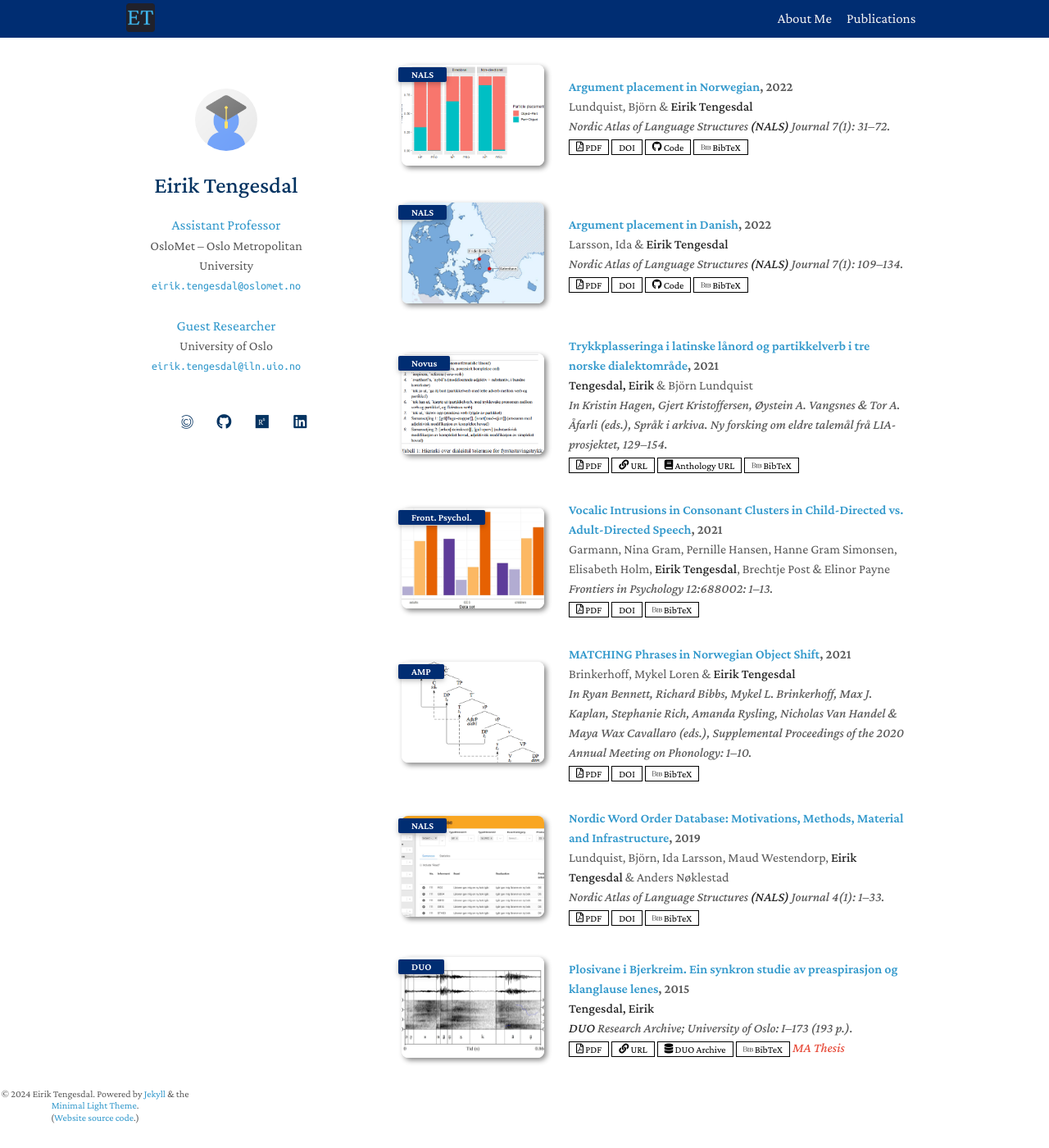
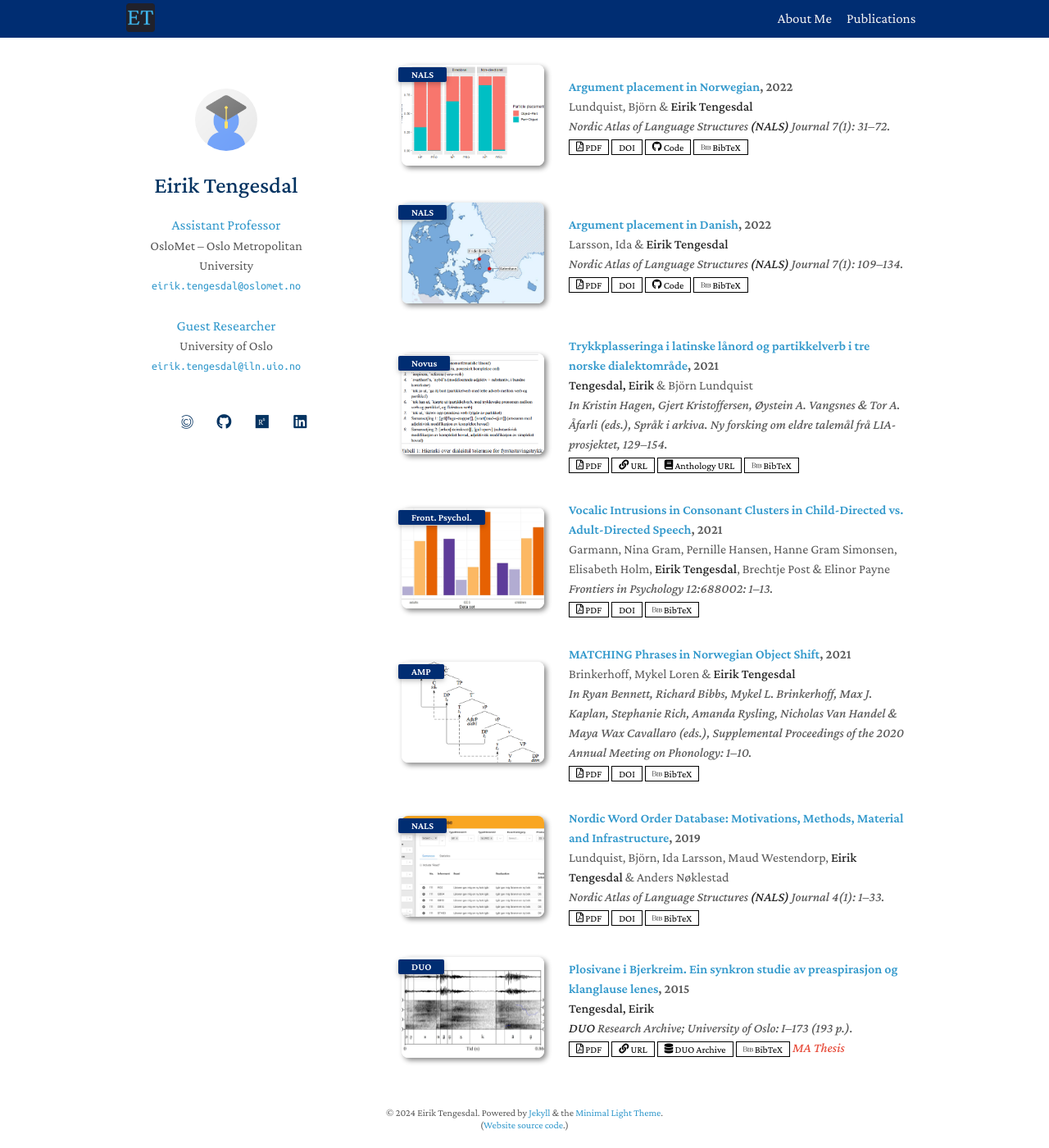
Before and after one commit to EirikTengesdal/eiriktengesdal.no-old, a Jekyll site: the page built from index.md, in a window 1280 px wide and 1400 px high, scrolled down 488 px. Shown: the whole window at 82% size. Built offline with Jekyll 4.4.1, drawn with Linux system fonts in a browser that asks for light colours; nearby versions of some CDN libraries; a style sheet for code colours, icons or effects is not loaded; after the commit the page ends 1867 px from its top, so only the background shows below that.

Commit message:
Update minimal-light.scss

```diff
--- a/_sass/minimal-light.scss
+++ b/_sass/minimal-light.scss
@@ -456,7 +456,7 @@ section {
   width:650px;
   float:right;
   padding-top:1.2em;
-  padding-bottom:50px;
+  padding-bottom:0px;
 }
 
 small {
@@ -471,9 +471,9 @@ hr {
 }
 
 footer {
-  width:232px;
+  width:100%;
   float:left;
-  position:fixed;
+  position:unset;
   bottom:30px;
   -webkit-font-smoothing:subpixel-antialiased;
   text-align:center;
```
